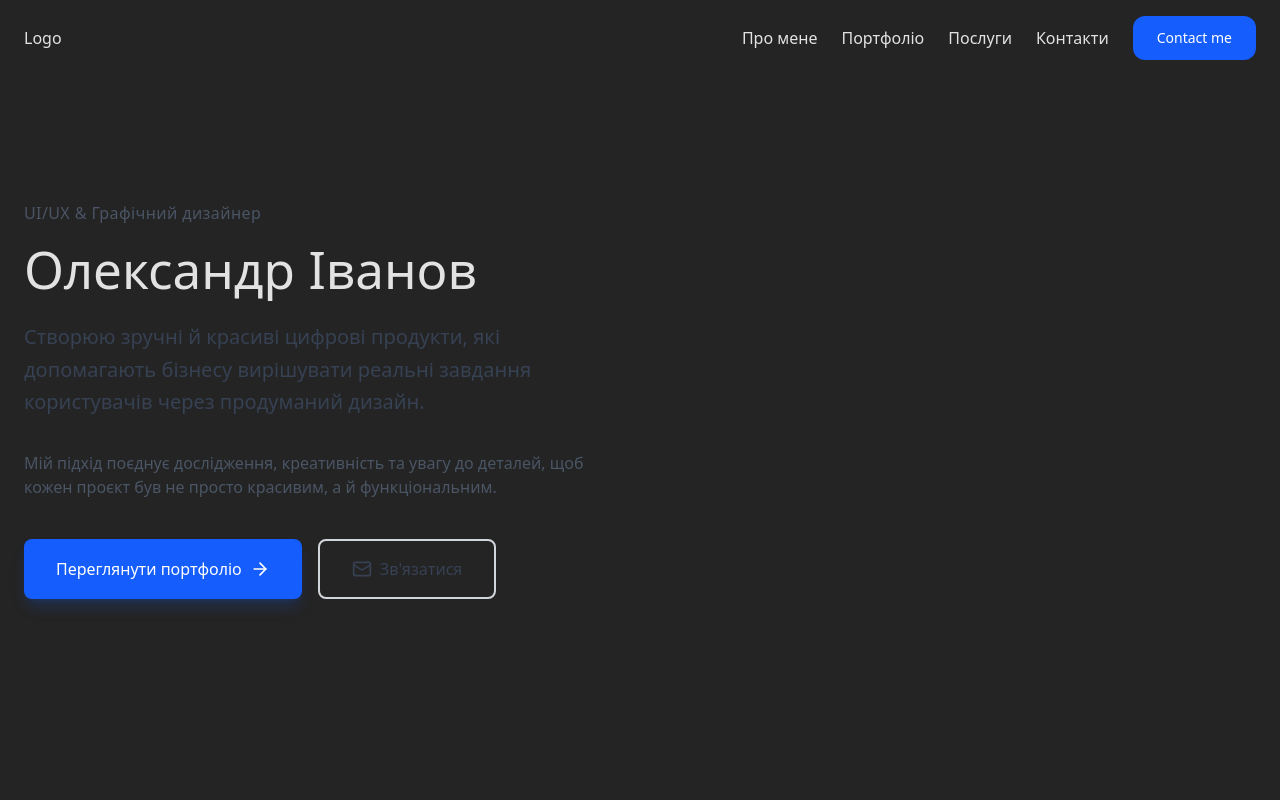
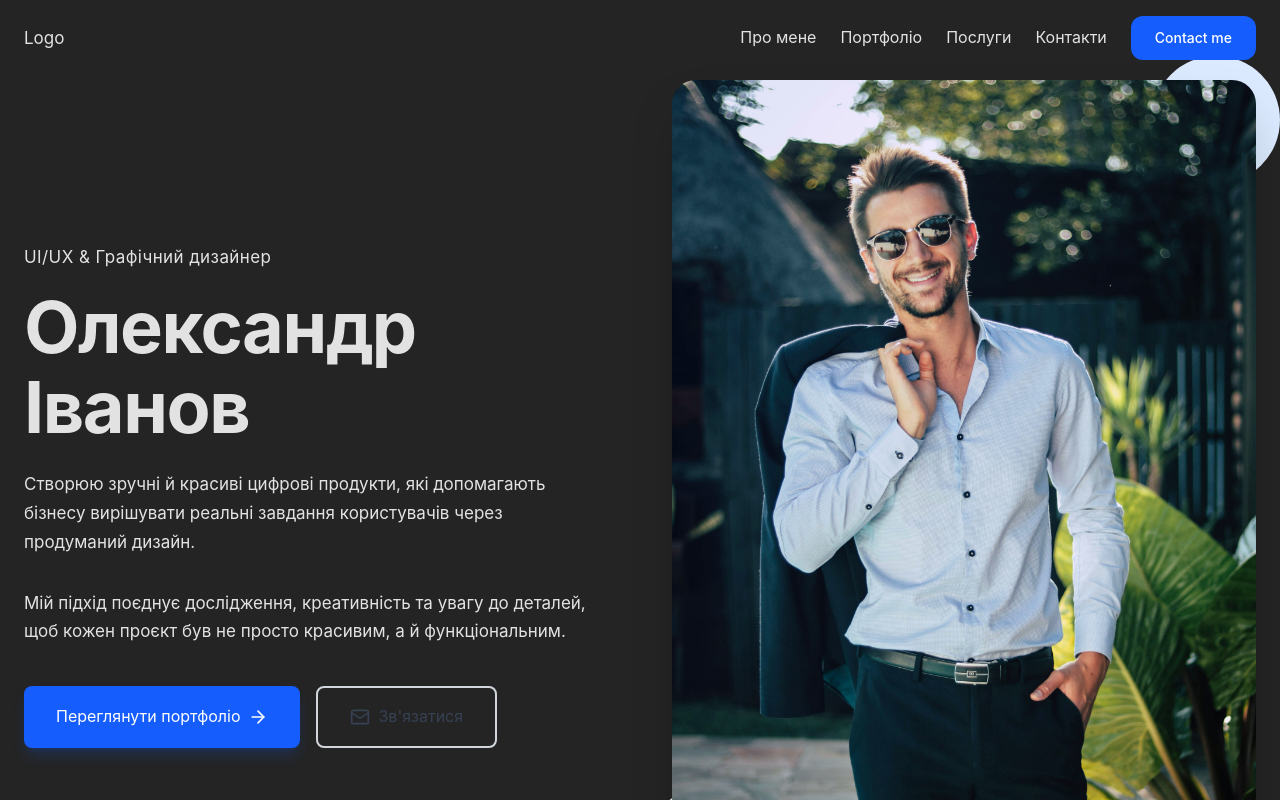
Before and after one commit to rroman218/Portfolio1, a React (Vite) app: page / in a window 1280 px wide. Shown: the top 800 px of the page. Built offline with nearby package versions, Linux system fonts and the light colour scheme.

Commit message:
Finished Hero section

```diff
--- a/src/components/Header.tsx
+++ b/src/components/Header.tsx
@@ -1,6 +1,8 @@
-import { type FC } from "react"
+import { useEffect, useState, type FC } from "react"
 import { Button } from "./ui/Button";
 import type { ScrollToSectionProps } from "../types/ScrollToSection";
+
+
 
 const nav = [
     { name: 'Про мене', id: 'hero' },
@@ -9,9 +11,17 @@ const nav = [
     { name: 'Контакти', id: 'contact' }
 ]
 
-export const Header: FC<ScrollToSectionProps> = ({scrollToSection}) => {
+export const Header: FC<ScrollToSectionProps> = ({ scrollToSection }) => {
+    const [scrolled, setScrolled] = useState(false);
+    useEffect(() => {
+        const handleScroll = () => {
+            setScrolled(window.scrollY > 20);
+        };
+        window.addEventListener('scroll', handleScroll);
+        return () => window.removeEventListener('scroll', handleScroll);
+    }, [])
     return (
-        <header className="fixed top-0 left-0 right-0 z-50 transition-all">
+        <header className={`fixed top-0 left-0 right-0 z-50 transition-all duration-300 ${scrolled ? "bg-white/90 backdrop-blur-lg shadow-sm" : "bg-transparent"}`}>
             <div className="max-w-7xl mx-auto px-6 py-4 flex justify-between items-center">
                 <p>Logo</p>
                 <nav className="flex space-x-6 items-center">
@@ -20,7 +30,7 @@ export const Header: FC<ScrollToSectionProps> = ({scrollToSection}) => {
                             <button key={item.id} onClick={() => scrollToSection(item.id)}>{item.name}</button>
                         )
                     })}
-                <Button variant="header-button" onClick={() => scrollToSection('contact')}>Contact me</Button>
+                    <Button variant="header-button" onClick={() => scrollToSection('contact')}>Contact me</Button>
                 </nav>
             </div>
         </header>
--- a/src/components/Hero.tsx
+++ b/src/components/Hero.tsx
@@ -1,5 +1,6 @@
 import { forwardRef } from "react"
 import type { ScrollToSectionProps } from "../types/ScrollToSection"
+import HeroPerson from "../assets/HeroPerson.jpg"
 import { ArrowRight, Mail } from "lucide-react"
 
 export const Hero = forwardRef<HTMLDivElement, ScrollToSectionProps>(({ scrollToSection }, ref) => {
@@ -20,6 +21,7 @@ export const Hero = forwardRef<HTMLDivElement, ScrollToSectionProps>(({ scrollTo
               Мій підхід поєднує дослідження, креативність та увагу до деталей,
               щоб кожен проєкт був не просто красивим, а й функціональним.
             </p>
+            {/* Buttons */}
             <div className="flex flex-col sm:flex-row gap-4">
               <button
                 onClick={() => scrollToSection('portfolio')}
@@ -38,6 +40,16 @@ export const Hero = forwardRef<HTMLDivElement, ScrollToSectionProps>(({ scrollTo
               </button>
             </div>
           </div>
+          {/* Image container */}
+          <div className="relative">
+            <div className="relative rounded-3xl overflow-hidden shadow-2xl">
+              <img src={HeroPerson} alt="" />
+              <div className="absolute inset-0 bg-gradient-to-br from-blue-600/10 to-transparent"></div>
+            </div>
+            {/* Decoration elements */}
+            <div className="absolute -top-6 -right-6 w-32 h-32 bg-blue-100 rounded-full -z-10"></div>
+            <div className="absolute -bottom-8 -left-8 w-40 h-40 bg-blue-50 rounded-full -z-10"></div>
+          </div>
         </div>
       </div>
     </section>
--- a/src/index.css
+++ b/src/index.css
@@ -22,17 +22,29 @@ a:hover {
   color: #535bf2;
 }
 
+p {
+  font-size: 1.0625rem;
+  line-height: 1.7;
+  color: var(--gray-600);
+}
+
 body {
   margin: 0;
-  display: flex;
-  /* place-items: center; */
-  min-width: 320px;
-  min-height: 100vh;
+  padding: 0;
+  font-family: -apple-system, BlinkMacSystemFont, "Inter", "Segoe UI", "Helvetica Neue", Arial, sans-serif;
+  background: var(--background);
+  color: var(--foreground);
+  -webkit-font-smoothing: antialiased;
+  -moz-osx-font-smoothing: grayscale;
+  line-height: 1.6;
 }
 
 h1 {
-  font-size: 3.2em;
+  font-size: clamp(2.5rem, 6vw, 4.5rem);
+  font-weight: 700;
   line-height: 1.1;
+  letter-spacing: -0.02em;
+  color: var(--gray-900);
 }
 
 /* button {
```
Also changed, not shown: src/assets/HeroPerson.jpg (added).
